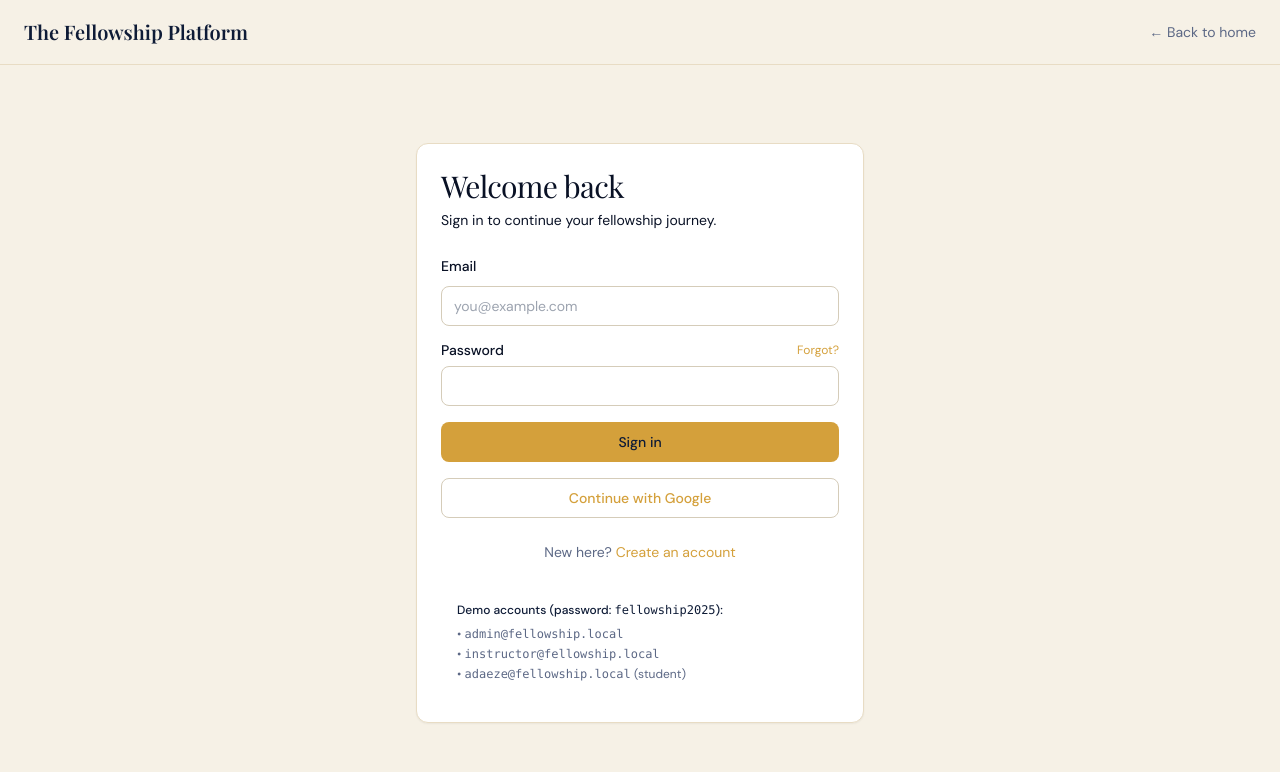
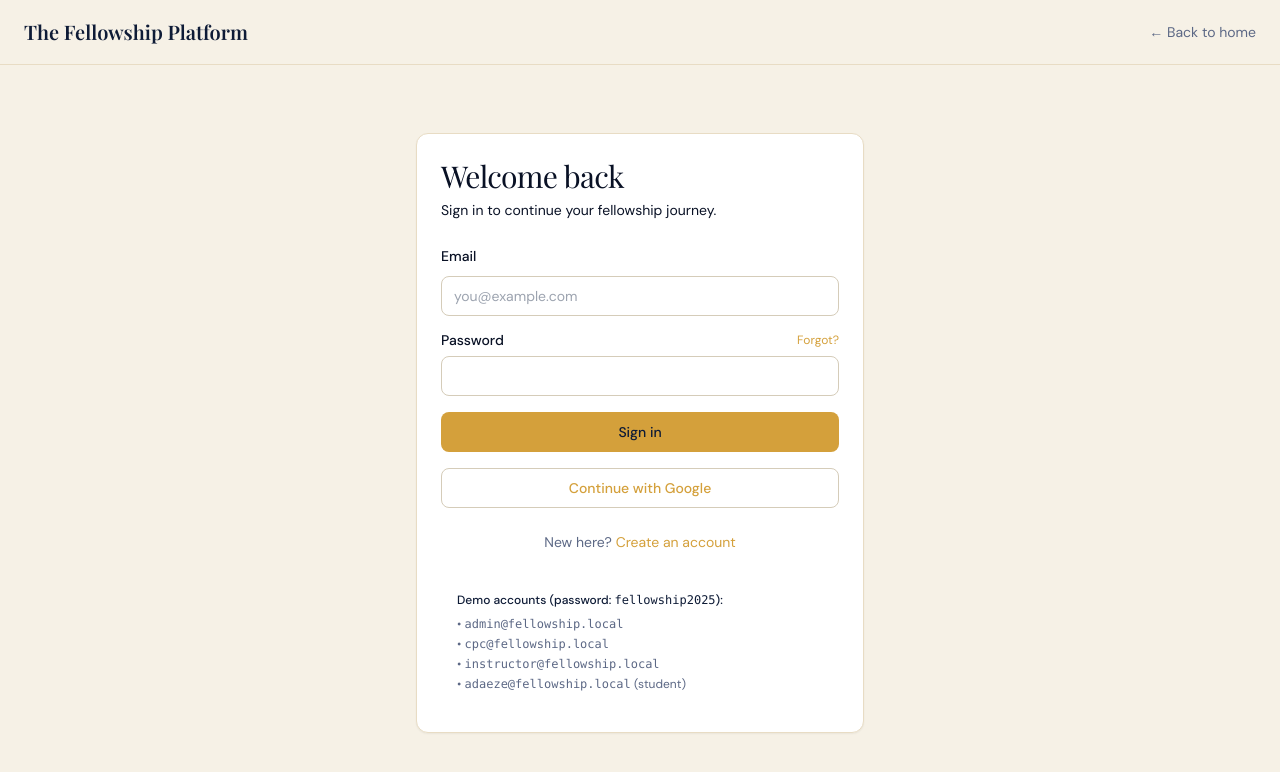
Before and after one commit to Tutoolo/aaf-lms, a Next.js app: page /login in a window 1280 px wide. Shown: the top 772 px of the page. Built offline with nearby package versions, Linux system fonts and the light colour scheme; no server answers.

Commit message:
Wrap login page in Suspense for Next.js 14 build

```diff
--- a/app/(auth)/login/page.tsx
+++ b/app/(auth)/login/page.tsx
@@ -1,6 +1,6 @@
 "use client";
 
-import { useState } from "react";
+import { Suspense, useState } from "react";
 import { signIn } from "next-auth/react";
 import { useRouter, useSearchParams } from "next/navigation";
 import Link from "next/link";
@@ -17,7 +17,7 @@ const STAFF_ROLES = [
   "DEVELOPER",
 ];
 
-export default function LoginPage() {
+function LoginForm() {
   const router = useRouter();
   const params = useSearchParams();
   const explicitCallback = params.get("callbackUrl");
@@ -119,7 +119,7 @@ export default function LoginPage() {
               type="button"
               variant="outline"
               className="w-full"
-              onClick={() => signIn("google", { callbackUrl })}
+              onClick={() => signIn("google", { callbackUrl: explicitCallback ?? "/dashboard" })}
             >
               Continue with Google
             </Button>
@@ -137,6 +137,7 @@ export default function LoginPage() {
           <p className="font-medium text-brown-deep">Demo accounts (password: <code>fellowship2025</code>):</p>
           <ul className="mt-2 space-y-1">
             <li>• <code>admin@fellowship.local</code></li>
+            <li>• <code>cpc@fellowship.local</code></li>
             <li>• <code>instructor@fellowship.local</code></li>
             <li>• <code>adaeze@fellowship.local</code> (student)</li>
           </ul>
@@ -145,3 +146,11 @@ export default function LoginPage() {
     </Card>
   );
 }
+
+export default function LoginPage() {
+  return (
+    <Suspense fallback={<div className="text-center text-muted">Loading…</div>}>
+      <LoginForm />
+    </Suspense>
+  );
+}
```
Also changed, not shown: 1 other file (tests, documents, lock files or other folders).
